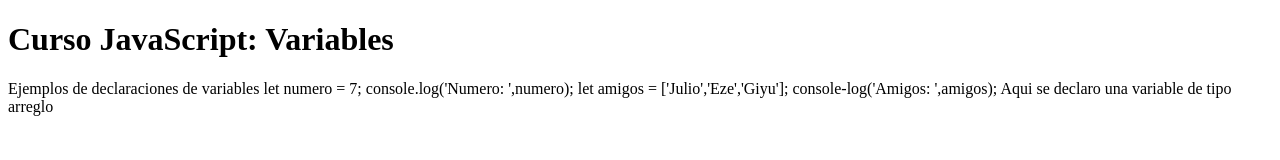
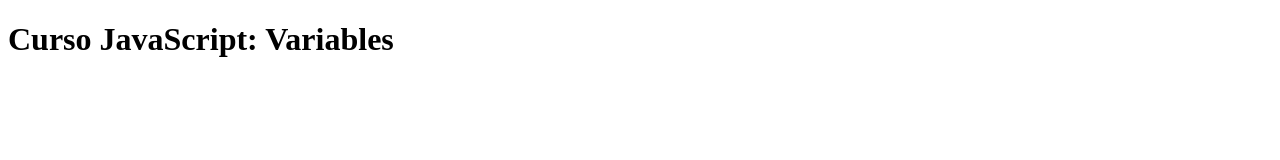
Before and after one commit to Diocleniax789/curso-js, a plain HTML site: page index.html in a window 1280 px wide. Drawn offline with Linux system fonts and the light colour scheme.

Commit message:
se ha borrado el contenido

```diff
--- a/index.html
+++ b/index.html
@@ -3,7 +3,7 @@
 <head>
 	<meta charset="utf-8">
 	<meta name="viewport" content="width=device-width, initial-scale=1">
-	<script type="text/javascript" defer src="variables.js"></script>
+	<script type="text/javascript" defer src="tiposDeDatos.js"></script>
 	<title>Curso JavaScript</title>
 
 
@@ -12,22 +12,6 @@
 
 	<h1>Curso JavaScript: Variables</h1>
 
-	<p>
-
-		Ejemplos de declaraciones de variables
-
-		let numero = 7;
-
-
-		console.log('Numero: ',numero);
-
-
-		let amigos = ['Julio','Eze','Giyu'];
-		console-log('Amigos: ',amigos);
-
-		Aqui se declaro una variable de tipo arreglo
-
-	</p>
 
 </body>
 </html>
```
